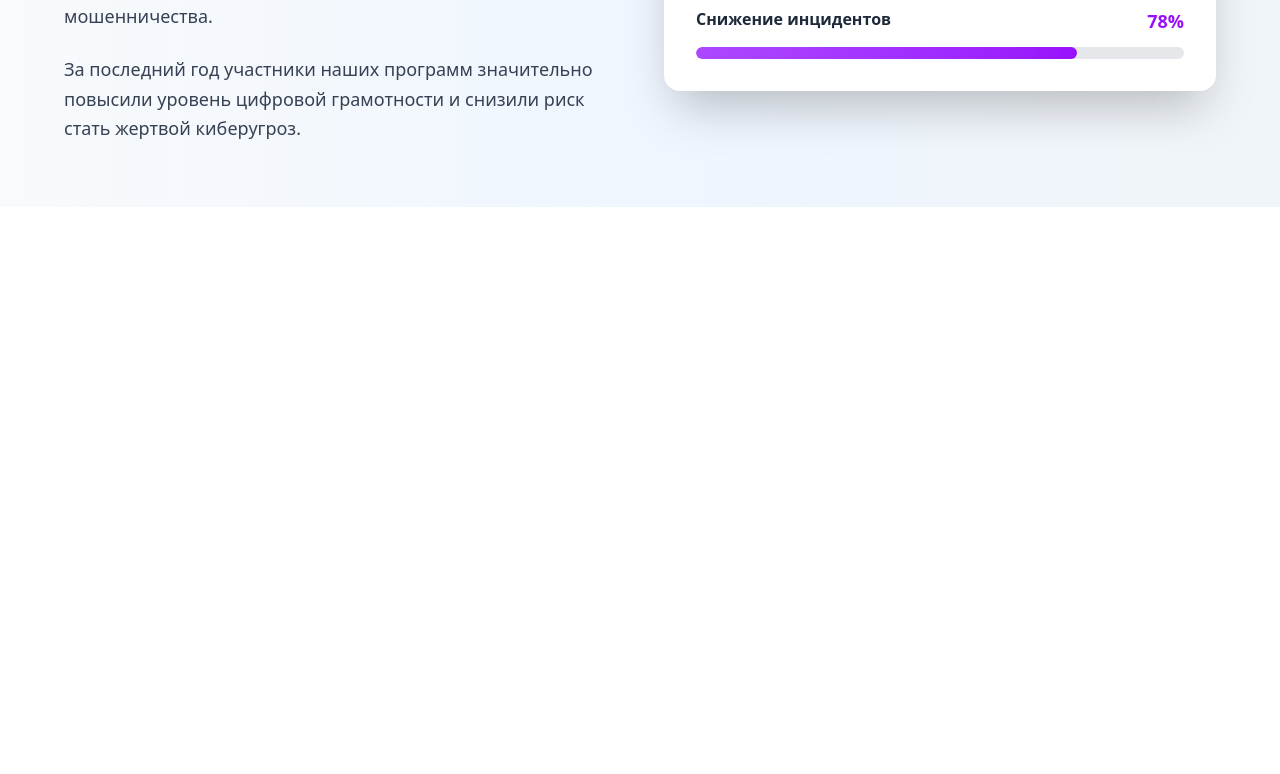
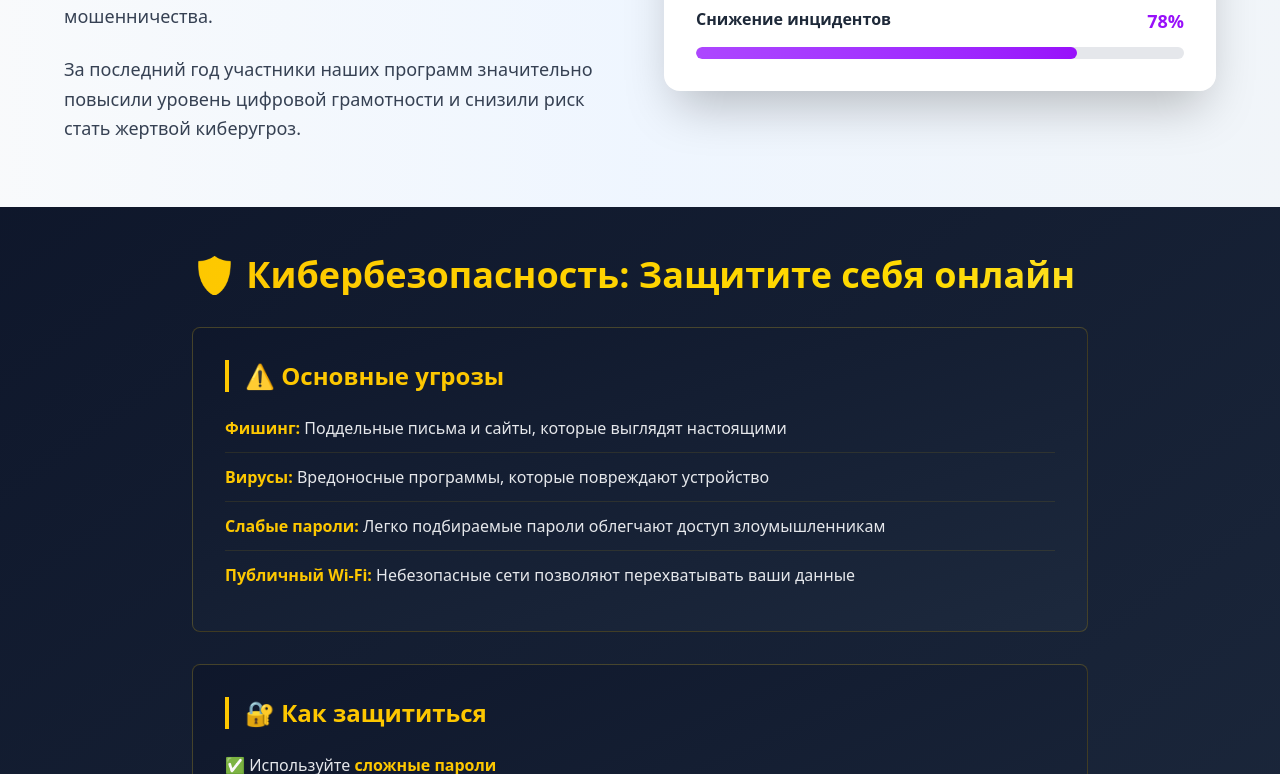
Before and after one commit to shokhaway01/tuit-project-work, a Next.js app: page / in a window 1280 px wide. Shown: the part 2026-2800 px from the top of the page. Before the commit the page ends 2233 px from the top, so only its background shows below. Built offline with nearby package versions, Linux system fonts and the light colour scheme.

Commit message:
Add Danger component for cybersecurity awareness section

```diff
--- a/app/page.tsx
+++ b/app/page.tsx
@@ -1,4 +1,5 @@
 import { AboutUs } from "@/components/about us/AboutUs";
+import { Danger } from "@/components/danger/Danger";
 import { Header } from "@/components/header/Header";
 import { HeroSection } from "@/components/heroSection/HeroSection";
 import { StatsSection } from "@/components/stats/Stats";
@@ -11,6 +12,7 @@ export default function Home() {
       <HeroSection />
       <AboutUs />
       <StatsSection />
+      <Danger />
     </div>
   );
 }
--- /dev/null
+++ b/components/danger/Danger.tsx
@@ -0,0 +1,37 @@
+export const Danger = () => {
+    return (
+        <div className="min-h-screen bg-gradient-to-br from-slate-900 to-slate-800 text-gray-200 p-4 md:p-12">
+            <div className="max-w-4xl mx-auto">
+                <h1 className="text-2xl md:text-4xl font-bold mb-6 md:mb-8 bg-gradient-to-r from-yellow-400 to-yellow-300 bg-clip-text text-transparent">
+                    🛡️ Кибербезопасность: Защитите себя онлайн
+                </h1>
+
+                <section className="bg-gradient-to-br from-slate-900 to-slate-800 p-6 md:p-8 mb-6 md:mb-8 rounded-lg border border-yellow-400/20">
+                    <h2 className="text-xl md:text-2xl font-bold text-yellow-400 mb-4 md:mb-6 border-l-4 border-yellow-400 pl-4">
+                        ⚠️ Основные угрозы
+                    </h2>
+                    <ul className="space-y-2 md:space-y-3">
+                        <li className="pb-2 md:pb-3 border-b border-yellow-400/10 last:border-b-0"><strong className="text-yellow-400">Фишинг:</strong> Поддельные письма и сайты, которые выглядят настоящими</li>
+                        <li className="pb-2 md:pb-3 border-b border-yellow-400/10 last:border-b-0"><strong className="text-yellow-400">Вирусы:</strong> Вредоносные программы, которые повреждают устройство</li>
+                        <li className="pb-2 md:pb-3 border-b border-yellow-400/10 last:border-b-0"><strong className="text-yellow-400">Слабые пароли:</strong> Легко подбираемые пароли облегчают доступ злоумышленникам</li>
+                        <li className="pb-2 md:pb-3 border-b border-yellow-400/10 last:border-b-0"><strong className="text-yellow-400">Публичный Wi-Fi:</strong> Небезопасные сети позволяют перехватывать ваши данные</li>
+                    </ul>
+                </section>
+
+                <section className="bg-gradient-to-br from-slate-900 to-slate-800 p-6 md:p-8 rounded-lg border border-yellow-400/20">
+                    <h2 className="text-xl md:text-2xl font-bold text-yellow-400 mb-4 md:mb-6 border-l-4 border-yellow-400 pl-4">
+                        🔐 Как защититься
+                    </h2>
+                    <ul className="space-y-2 md:space-y-3">
+                        <li className="pb-2 md:pb-3 border-b border-yellow-400/10 last:border-b-0">✅ Используйте <strong className="text-yellow-400">сложные пароли</strong></li>
+                        <li className="pb-2 md:pb-3 border-b border-yellow-400/10 last:border-b-0">✅ Не открывайте <strong className="text-yellow-400">подозрительные ссылки</strong></li>
+                        <li className="pb-2 md:pb-3 border-b border-yellow-400/10 last:border-b-0">✅ Обновляйте <strong className="text-yellow-400">программы и ОС</strong></li>
+                        <li className="pb-2 md:pb-3 border-b border-yellow-400/10 last:border-b-0">✅ Включайте <strong className="text-yellow-400">двухфакторную аутентификацию</strong></li>
+                        <li className="pb-2 md:pb-3 border-b border-yellow-400/10 last:border-b-0">✅ Проверяйте <strong className="text-yellow-400">адрес сайта</strong></li>
+                        <li className="pb-2 md:pb-3 border-b border-yellow-400/10 last:border-b-0">✅ Избегайте данных в <strong className="text-yellow-400">открытых Wi-Fi</strong></li>
+                    </ul>
+                </section>
+            </div>
+        </div>
+    )
+}
```
